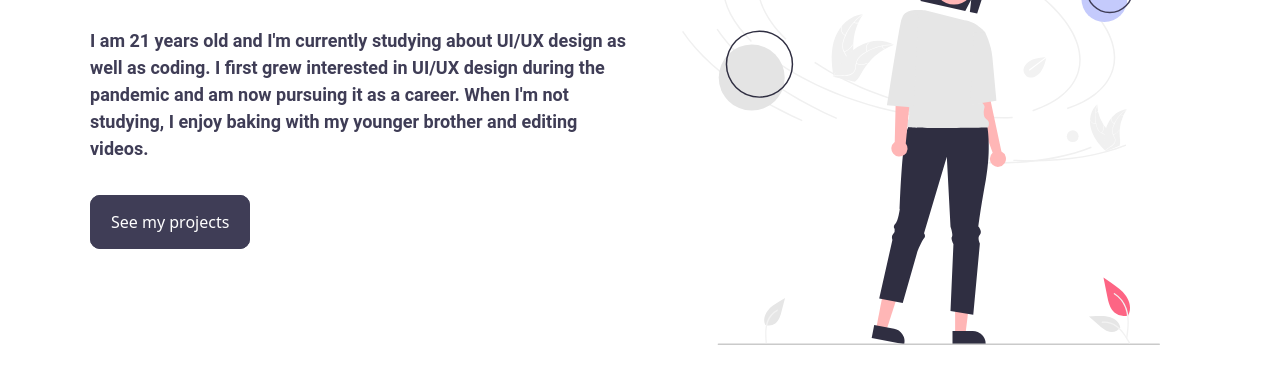
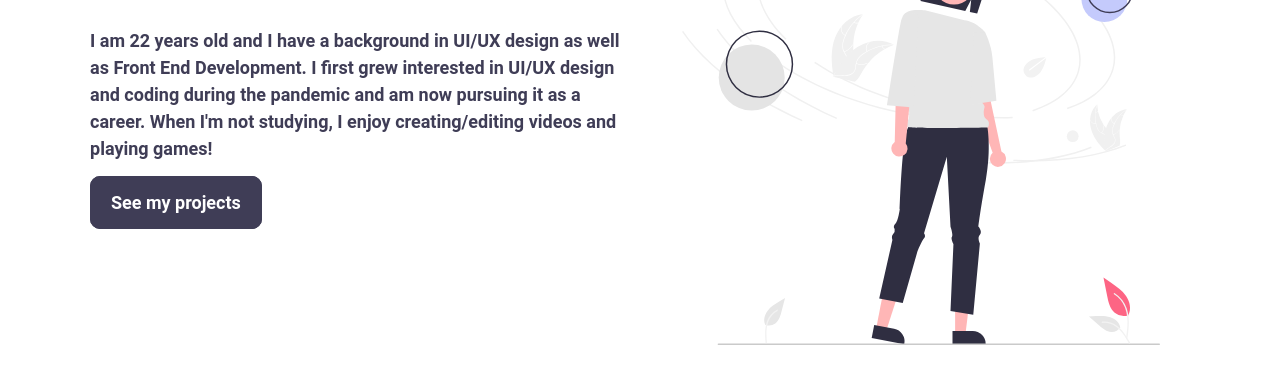
Before and after one commit to D4NIKA/portfolio-website, a plain HTML site: page about.html in a window 1280 px wide. Shown: the part 415-800 px from the top of the page. Drawn offline with nearby package versions, Linux system fonts and the light colour scheme.

Commit message:
Update about.html

```diff
--- a/about.html
+++ b/about.html
@@ -70,8 +70,7 @@
 Southern California</h2>
           <br />
           <p>
-            I am 21 years old and I'm currently studying about UI/UX design as well as coding. I first grew interested in UI/UX design during the pandemic and am now pursuing it as a career. When I'm not studying, I enjoy baking with my younger brother and editing videos.
-          </p>
+            I am 22 years old and I have a background in UI/UX design as well as Front End Development. I first grew interested in UI/UX design and coding during the pandemic and am now pursuing it as a career. When I'm not studying, I enjoy creating/editing videos and playing games!
           <br />
           <br />
           <a href="projects.html" class="projects-button">See my projects</a>
```
